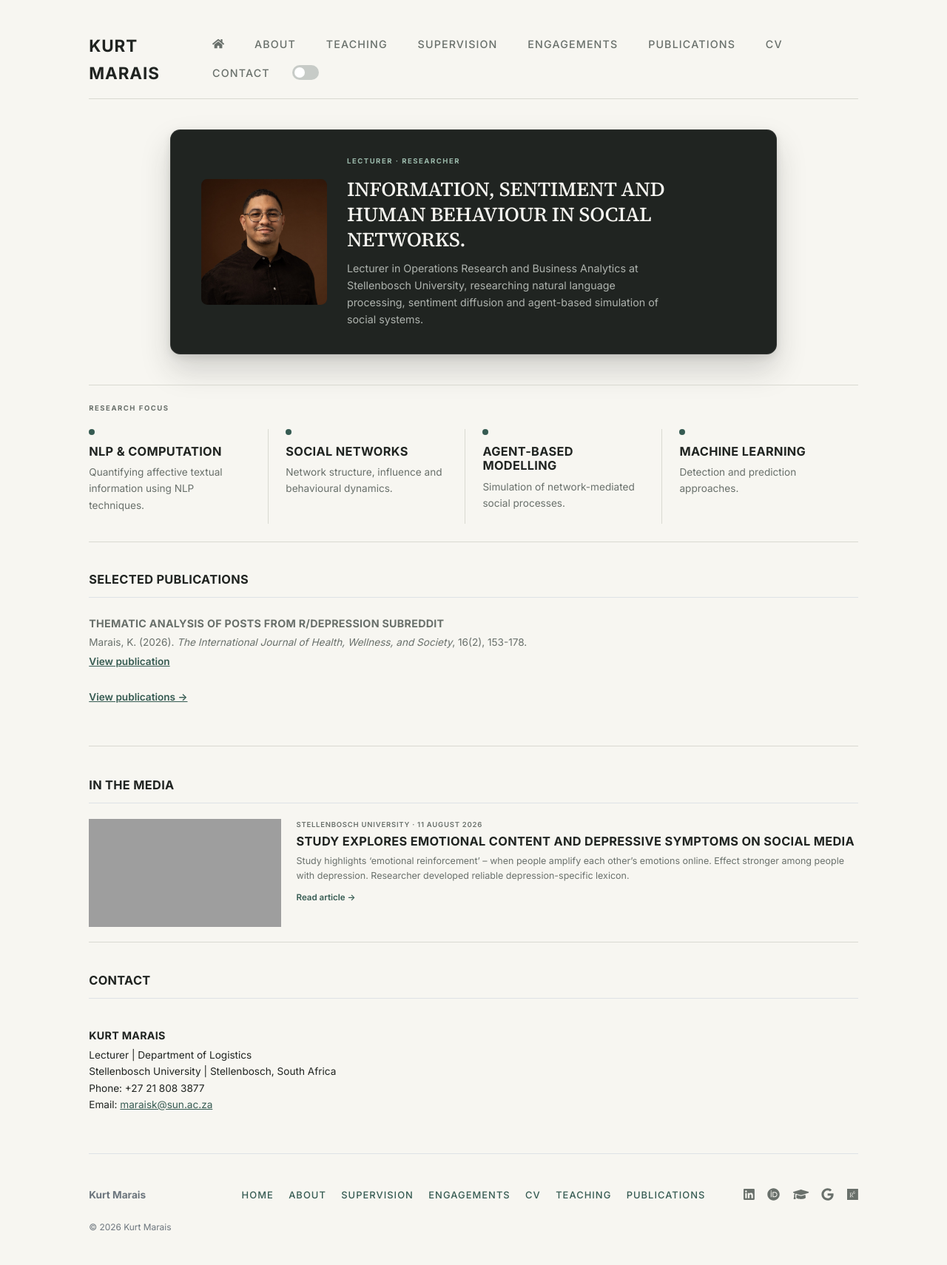
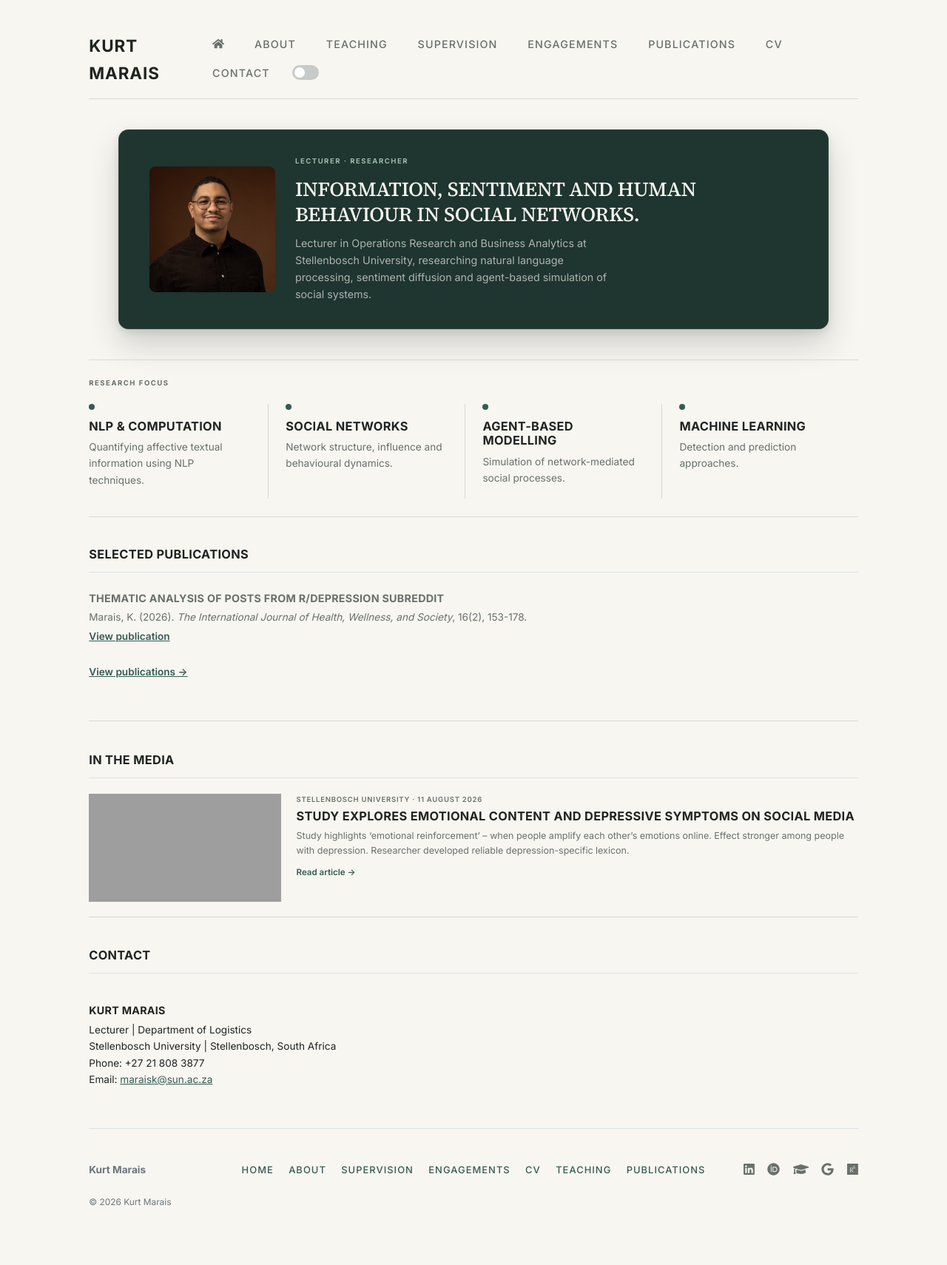
Before and after one commit to kurtmarais/kurtmarais.github.io, a Jekyll site: the page built from index.md, in a window 1280 px wide. Shown: the whole page at 74% size. Built offline with Jekyll 4.4.1, drawn with Linux system fonts in a browser that asks for light colours; after the commit the page ends 1676 px from its top, so only the background shows below that; grey boxes are pictures that could not be loaded.

Commit message:
Add files via upload

```diff
--- a/_sass/main.scss
+++ b/_sass/main.scss
@@ -110,10 +110,10 @@ h4 {
 /* HOMEPAGE — HERO CARD */
 
 .hero {
-  max-width: 820px;
+  max-width: 960px;
   margin-left: auto;
   margin-right: auto;
-  background: $bodyColor;
+  background: darken($linkColor, 12%);
   border: 1px solid rgba(255, 255, 255, 0.08);
   border-radius: 1rem;
   box-shadow:
```
